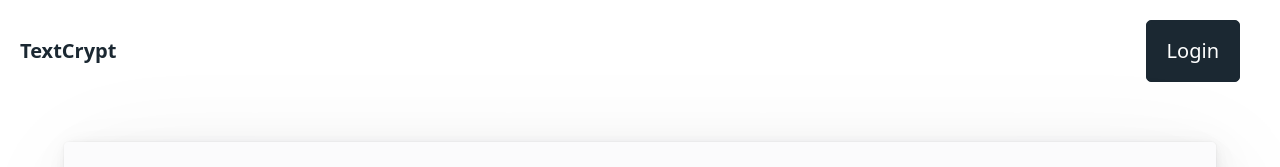
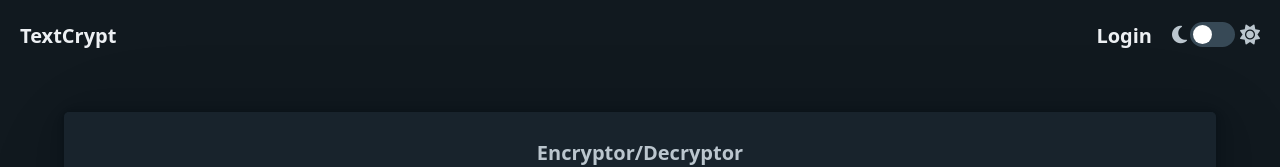
Before and after one commit to msrezaie/Textual-Cryptography, a React (Create React App) app in the folder client/: page / in a window 1280 px wide. Shown: the top 167 px of the page. Built offline with nearby package versions, Linux system fonts and the light colour scheme; no server answers.

Commit message:
theme toggle implemented
- in the navbar a switch is added with its main function being to toggle the theme of the app from dark to light and vice versa
- this theme toggle feature is provided by the picocss framework

```diff
--- a/client/public/index.html
+++ b/client/public/index.html
@@ -1,5 +1,5 @@
 <!DOCTYPE html>
-<html lang="en">
+<html lang="en" data-theme="dark">
   <head>
     <meta charset="utf-8" />
     <link rel="icon" type="image/x-icon" href="%PUBLIC_URL%/favicon.ico">
--- a/client/src/components/Footer.js
+++ b/client/src/components/Footer.js
@@ -11,7 +11,7 @@ const Footer = () => {
             target="_blank"
             rel="noreferrer"
           >
-            <i className="fa-brands fa-linkedin fa-2xl"></i>
+            <i className="fa-brands fa-linkedin-in fa-2xl"></i>
           </a>
         </li>
         <li>
@@ -21,17 +21,17 @@ const Footer = () => {
             target="_blank"
             rel="noreferrer"
           >
-            <i className="fa-brands fa-square-github fa-2xl"></i>
+            <i className="fa-brands fa-github fa-2xl"></i>
           </a>
         </li>
         <li>
-          <span>My Portfolio: </span>
           <a
+            className="contrast"
             href="https://msrezaieportfolio.onrender.com/"
             target="_blank"
             rel="noreferrer"
           >
-            MSREZAIE
+            <i className="fa-solid fa-briefcase fa-2xl" />
           </a>
         </li>
       </ul>
--- a/client/src/components/Navbar.js
+++ b/client/src/components/Navbar.js
@@ -1,10 +1,21 @@
+import { useState } from "react";
+import { useLocation, Link } from "react-router-dom";
 import { useAppContext } from "../context/appContext";
-import { useLocation, Link } from "react-router-dom";
-// import { BtnUl } from "../assets/wrappers/NavbarWrapper";
 
 const Navbar = () => {
   const { userName, isAdmin, logout } = useAppContext();
+  const [isDarkMode, setIsDarkMode] = useState(true);
   const location = useLocation().pathname;
+
+  const toggleDarkMode = () => {
+    setIsDarkMode((prevIsDarkMode) => !prevIsDarkMode);
+
+    document.documentElement.setAttribute(
+      "data-theme",
+      isDarkMode ? "light" : "dark"
+    );
+  };
+
   return (
     <>
       <nav className="container-fluid">
@@ -18,31 +29,41 @@ const Navbar = () => {
         <ul>
           <li>
             {location === "/" && isAdmin ? (
-              <Link to="/admin">
-                <button className="contrast">Admin Panel</button>
+              <Link to="/admin" className="contrast">
+                <strong>Admin Panel</strong>
               </Link>
             ) : userName ? (
               <strong>Welcome, {userName}</strong>
             ) : location === "/login" && (!isAdmin || !userName) ? (
-              <Link to="/signup">
-                <button className="contrast">Sign Up</button>
+              <Link to="/signup" className="contrast">
+                <strong>Sign Up</strong>
               </Link>
             ) : location === "/signup" && (!isAdmin || !userName) ? (
-              <Link to="/login">
-                <button className="contrast">Login</button>
+              <Link to="/login" className="contrast">
+                <strong>Login</strong>
               </Link>
             ) : (
-              <Link to="/login">
-                <button className="contrast">Login</button>
+              <Link to="/login" className="contrast">
+                <strong>Login</strong>
               </Link>
             )}
           </li>
+          {userName && (
+            <li>
+              <Link onClick={logout} className="contrast">
+                <strong>Logout</strong>
+              </Link>
+            </li>
+          )}
           <li>
-            {userName && (
-              <button className="contrast" onClick={logout}>
-                Logout
-              </button>
-            )}
+            <i className="fa-solid fa-moon"></i>
+            <input
+              style={{ margin: "0 5px 5px 3px" }}
+              type="checkbox"
+              role="switch"
+              onClick={toggleDarkMode}
+            />
+            <i className="fa-solid fa-sun"></i>
           </li>
         </ul>
       </nav>
```
Also changed, not shown: client/src/assets/wrappers/NavbarWrapper.js (deleted, +0 -13 lines).
